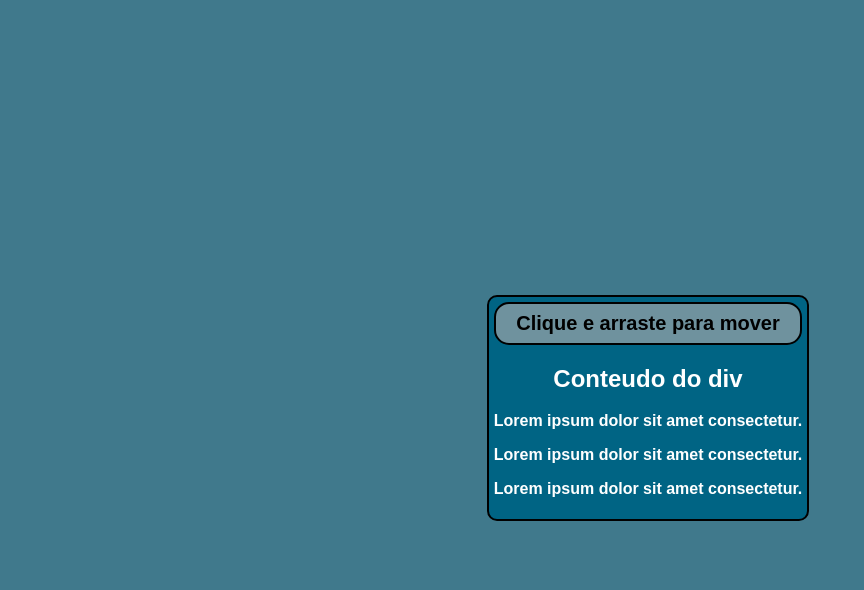
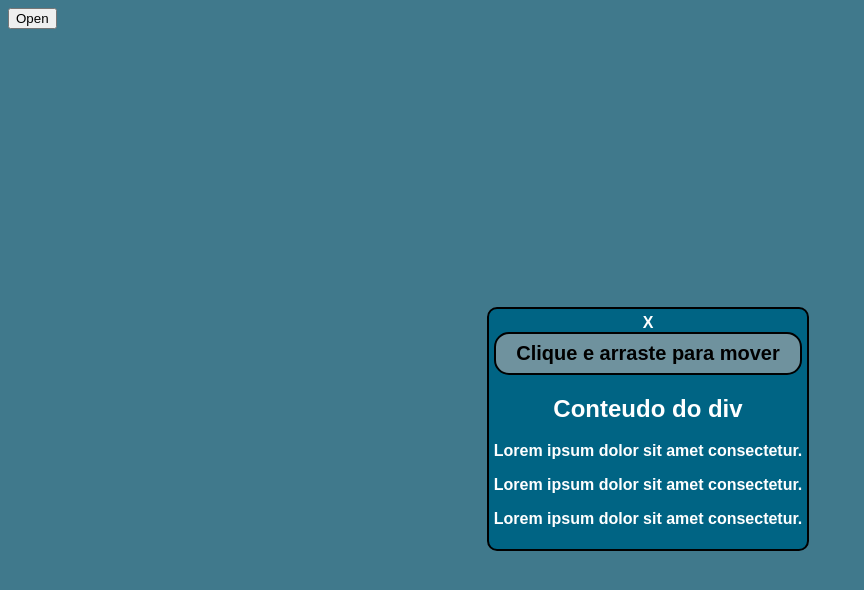
Before and after one commit to Cristian-Vieira/How-to-Create-Element-HTML-Draggable, a plain HTML site: page index.html in a window 1280 px wide. Shown: the whole page, without its empty margins (0-864 px from the left). Drawn offline with Linux system fonts and the light colour scheme.

Commit message:
Update index.html

```diff
--- a/index.html
+++ b/index.html
@@ -10,12 +10,16 @@
 
 <body>
 
+    <button id="openBtn" >Open</button>
+
     <!--Usarei o divBackground futuramente para tornar o div invisivel  -->
     <div id="divBackground">
 
         <div id="mainDiv">
 
             <div id="conteudo">
+
+               <div id="close"><span id="closeBtn">X</span></div>
                  <!--Usarei este header como base para mover o div-->
                 <div id="header">Clique e arraste para mover</div>
 
```
